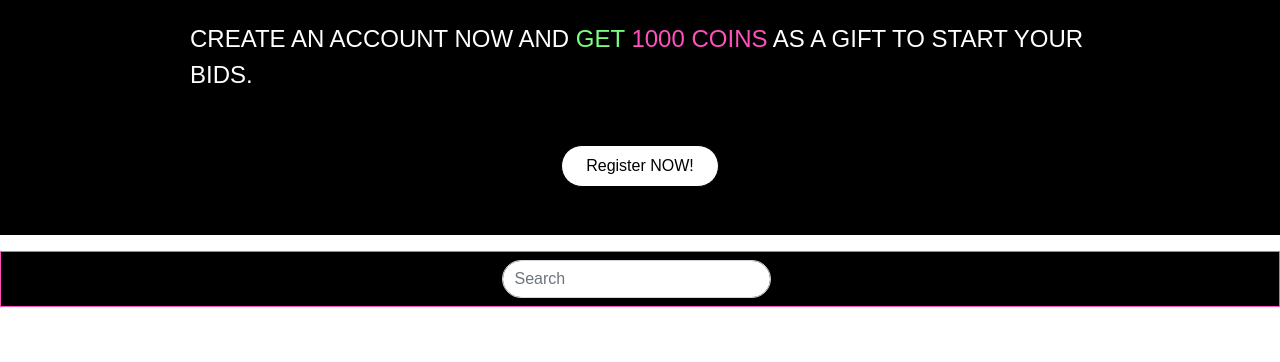
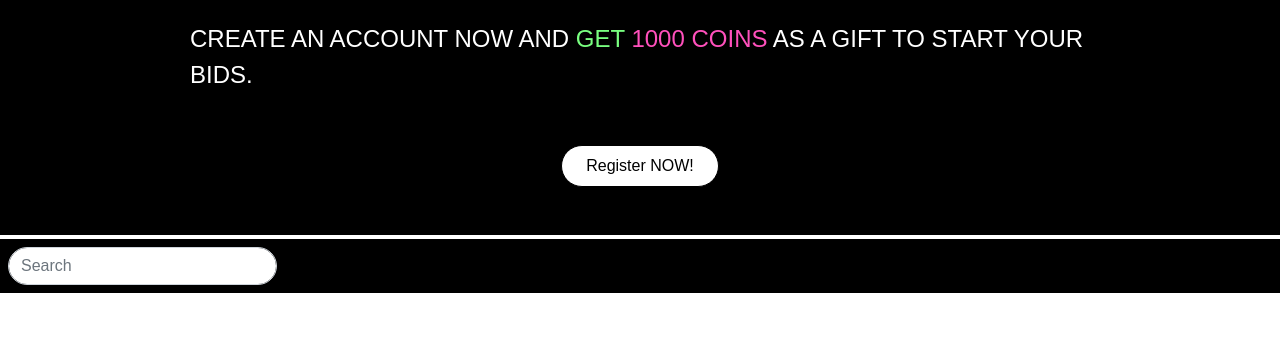
Before and after one commit to bushrakalaji/semester-project2, a website: page index.html in a window 1280 px wide. Shown: the part 437-799 px from the top of the page. Drawn offline with Linux system fonts and the light colour scheme; a web font is replaced by a local one.

Commit message:
design changes

```diff
--- a/index.html
+++ b/index.html
@@ -80,9 +80,8 @@
           </a>
         </div>
       </section>
-      <div
-        class="d-flex bg-primary mt-3 p-2 justify-content-center border border-secondary"
-      >
+
+      <div class="d-flex bg-primary p-2 mt-1">
         <form class="d-flex align-items-center" role="search">
           <input
             class="form-control me-2 pe-5 rounded-pill searchBar"
```
